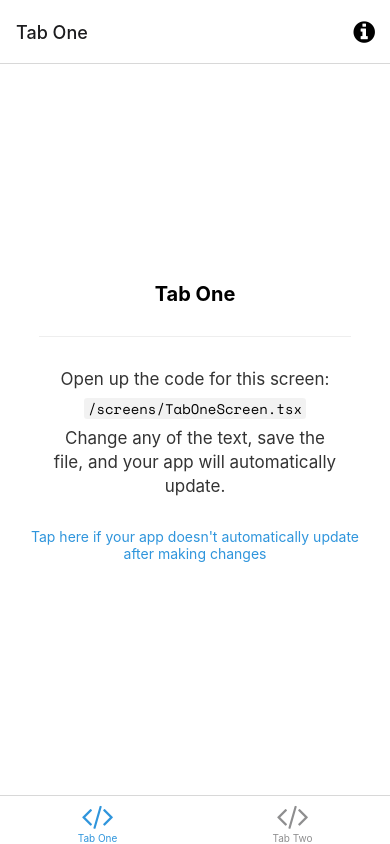
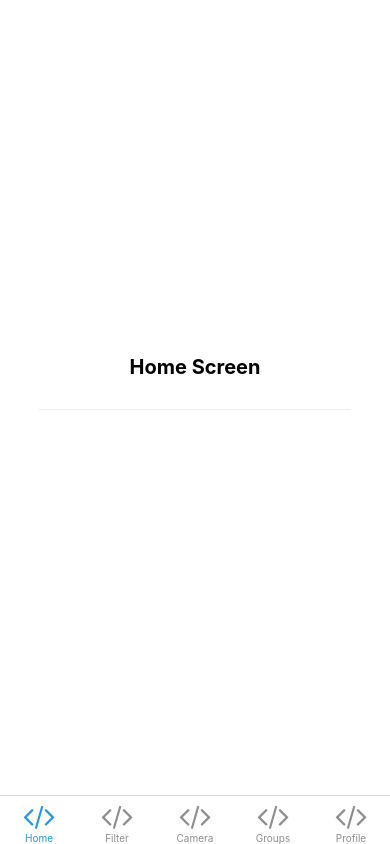
Before and after one commit to jeffzhou02/SpotAFriend, a React Native app: screen /Home in a window 390 px wide. Built offline with nearby package versions, Linux system fonts and the light colour scheme; what @ui-kitten/components, expo-linking would draw is missing.

Commit message:
Nathan navbar (#9)
* updated README

* updated packages to include ui kitten

* rough working navbar

* updated packages

```diff
--- a/navigation/LinkingConfiguration.ts
+++ b/navigation/LinkingConfiguration.ts
@@ -15,19 +15,34 @@ const linking: LinkingOptions<RootStackParamList> = {
     screens: {
       Root: {
         screens: {
-          TabOne: {
+          Home: {
             screens: {
-              TabOneScreen: 'one',
+              HomeScreen: 'Home',
             },
           },
-          TabTwo: {
+          Filter: {
             screens: {
-              TabTwoScreen: 'two',
+              FilterScreen: 'Filter',
+            },
+          },
+          Camera: {
+            screens: {
+              GroupScreen: 'Camera',
+            },
+          },
+          Group: {
+            screens: {
+              GroupScreen: 'Group',
+            },
+          },
+          Profile: {
+            screens: {
+              ProfileScreen: 'Profile',
             },
           },
         },
       },
-      Modal: 'modal',
+      Modal: 'camera',
       NotFound: '*',
     },
   },
--- a/navigation/index.tsx
+++ b/navigation/index.tsx
@@ -12,12 +12,14 @@ import { ColorSchemeName, Pressable } from 'react-native';
 
 import Colors from '../constants/Colors';
 import useColorScheme from '../hooks/useColorScheme';
-import ModalScreen from '../screens/ModalScreen';
+import CameraScreen from '../screens/CameraScreen';
 import NotFoundScreen from '../screens/NotFoundScreen';
-import TabOneScreen from '../screens/TabOneScreen';
-import TabTwoScreen from '../screens/TabTwoScreen';
+import HomeScreen from '../screens/HomeScreen';
+import FilterScreen from '../screens/FilterScreen';
 import { RootStackParamList, RootTabParamList, RootTabScreenProps } from '../types';
 import LinkingConfiguration from './LinkingConfiguration';
+import GroupScreen from '../screens/GroupScreen';
+import ProfileScreen from '../screens/ProfileScreen';
 
 export default function Navigation({ colorScheme }: { colorScheme: ColorSchemeName }) {
   return (
@@ -41,7 +43,7 @@ function RootNavigator() {
       <Stack.Screen name="Root" component={BottomTabNavigator} options={{ headerShown: false }} />
       <Stack.Screen name="NotFound" component={NotFoundScreen} options={{ title: 'Oops!' }} />
       <Stack.Group screenOptions={{ presentation: 'modal' }}>
-        <Stack.Screen name="Modal" component={ModalScreen} />
+        <Stack.Screen name="Modal" component={CameraScreen} />
       </Stack.Group>
     </Stack.Navigator>
   );
@@ -58,37 +60,52 @@ function BottomTabNavigator() {
 
   return (
     <BottomTab.Navigator
-      initialRouteName="TabOne"
+      initialRouteName="Home"
       screenOptions={{
         tabBarActiveTintColor: Colors[colorScheme].tint,
       }}>
       <BottomTab.Screen
-        name="TabOne"
-        component={TabOneScreen}
-        options={({ navigation }: RootTabScreenProps<'TabOne'>) => ({
-          title: 'Tab One',
+        name="Home"
+        component={HomeScreen}
+        options={({ navigation }: RootTabScreenProps<'Home'>) => ({
+          title: 'Home',
+          headerShown: false,
           tabBarIcon: ({ color }) => <TabBarIcon name="code" color={color} />,
-          headerRight: () => (
-            <Pressable
-              onPress={() => navigation.navigate('Modal')}
-              style={({ pressed }) => ({
-                opacity: pressed ? 0.5 : 1,
-              })}>
-              <FontAwesome
-                name="info-circle"
-                size={25}
-                color={Colors[colorScheme].text}
-                style={{ marginRight: 15 }}
-              />
-            </Pressable>
-          ),
         })}
       />
       <BottomTab.Screen
-        name="TabTwo"
-        component={TabTwoScreen}
+        name="Filter"
+        component={FilterScreen}
         options={{
-          title: 'Tab Two',
+          title: 'Filter',
+          headerShown: false,
+          tabBarIcon: ({ color }) => <TabBarIcon name="code" color={color} />,
+        }}
+      />
+      <BottomTab.Screen
+        name="Camera"
+        component={CameraScreen}
+        options={{
+          title: 'Camera',
+          headerShown: false,
+          tabBarIcon: ({ color }) => <TabBarIcon name="code" color={color} />,
+        }}
+      />
+      <BottomTab.Screen
+        name="Group"
+        component={GroupScreen}
+        options={{
+          title: 'Groups',
+          headerShown: false,
+          tabBarIcon: ({ color }) => <TabBarIcon name="code" color={color} />,
+        }}
+      />
+      <BottomTab.Screen
+        name="Profile"
+        component={ProfileScreen}
+        options={{
+          title: 'Profile',
+          headerShown: false,
           tabBarIcon: ({ color }) => <TabBarIcon name="code" color={color} />,
         }}
       />
--- a/package.json
+++ b/package.json
@@ -22,6 +22,7 @@
     "@ui-kitten/components": "^5.1.2",
     "expo": "~44.0.0",
     "expo-asset": "~8.4.4",
+    "expo-cli": "5.4.3",
     "expo-constants": "~13.0.0",
     "expo-font": "~10.0.4",
     "expo-linking": "~3.0.0",
@@ -30,7 +31,7 @@
     "expo-web-browser": "~10.1.0",
     "react": "^18.1.0",
     "react-dom": "^18.1.0",
-    "react-native": "0.64.3",
+    "react-native": "0.68",
     "react-native-safe-area-context": "3.3.2",
     "react-native-screens": "~3.10.1",
     "react-native-svg": "12.1.1",
--- a/screens/TabTwoScreen.tsx
+++ b/screens/CameraScreen.tsx
@@ -1,14 +1,13 @@
 import { StyleSheet } from 'react-native';
 
-import EditScreenInfo from '../components/EditScreenInfo';
 import { Text, View } from '../components/Themed';
+import { RootTabScreenProps } from '../types';
 
-export default function TabTwoScreen() {
+export default function CameraScreen({ navigation }: RootTabScreenProps<'Camera'>) {
   return (
     <View style={styles.container}>
-      <Text style={styles.title}>Tab Two</Text>
+      <Text style={styles.title}>Camera Screen</Text>
       <View style={styles.separator} lightColor="#eee" darkColor="rgba(255,255,255,0.1)" />
-      <EditScreenInfo path="/screens/TabTwoScreen.tsx" />
     </View>
   );
 }
--- /dev/null
+++ b/screens/FilterScreen.tsx
@@ -0,0 +1,30 @@
+import { StyleSheet } from 'react-native';
+
+import { Text, View } from '../components/Themed';
+import { RootTabScreenProps } from '../types';
+
+export default function FilterScreen({ navigation }: RootTabScreenProps<'Filter'>) {
+  return (
+    <View style={styles.container}>
+      <Text style={styles.title}>Filter Screen</Text>
+      <View style={styles.separator} lightColor="#eee" darkColor="rgba(255,255,255,0.1)" />
+    </View>
+  );
+}
+
+const styles = StyleSheet.create({
+  container: {
+    flex: 1,
+    alignItems: 'center',
+    justifyContent: 'center',
+  },
+  title: {
+    fontSize: 20,
+    fontWeight: 'bold',
+  },
+  separator: {
+    marginVertical: 30,
+    height: 1,
+    width: '80%',
+  },
+});
--- a/screens/ModalScreen.tsx
+++ b/screens/GroupScreen.tsx
@@ -1,18 +1,13 @@
-import { StatusBar } from 'expo-status-bar';
-import { Platform, StyleSheet } from 'react-native';
+import { StyleSheet } from 'react-native';
 
-import EditScreenInfo from '../components/EditScreenInfo';
 import { Text, View } from '../components/Themed';
+import { RootTabScreenProps } from '../types';
 
-export default function ModalScreen() {
+export default function GroupScreen({ navigation }: RootTabScreenProps<'Group'>) {
   return (
     <View style={styles.container}>
-      <Text style={styles.title}>Modal</Text>
+      <Text style={styles.title}>Group Screen</Text>
       <View style={styles.separator} lightColor="#eee" darkColor="rgba(255,255,255,0.1)" />
-      <EditScreenInfo path="/screens/ModalScreen.tsx" />
-
-      {/* Use a light status bar on iOS to account for the black space above the modal */}
-      <StatusBar style={Platform.OS === 'ios' ? 'light' : 'auto'} />
     </View>
   );
 }
--- /dev/null
+++ b/screens/HomeScreen.tsx
@@ -0,0 +1,30 @@
+import { StyleSheet } from 'react-native';
+
+import { Text, View } from '../components/Themed';
+import { RootTabScreenProps } from '../types';
+
+export default function HomeScreen({ navigation }: RootTabScreenProps<'Home'>) {
+  return (
+    <View style={styles.container}>
+      <Text style={styles.title}>Home Screen</Text>
+      <View style={styles.separator} lightColor="#eee" darkColor="rgba(255,255,255,0.1)" />
+    </View>
+  );
+}
+
+const styles = StyleSheet.create({
+  container: {
+    flex: 1,
+    alignItems: 'center',
+    justifyContent: 'center',
+  },
+  title: {
+    fontSize: 20,
+    fontWeight: 'bold',
+  },
+  separator: {
+    marginVertical: 30,
+    height: 1,
+    width: '80%',
+  },
+});
--- a/screens/TabOneScreen.tsx
+++ b/screens/ProfileScreen.tsx
@@ -1,15 +1,13 @@
 import { StyleSheet } from 'react-native';
 
-import EditScreenInfo from '../components/EditScreenInfo';
 import { Text, View } from '../components/Themed';
 import { RootTabScreenProps } from '../types';
 
-export default function TabOneScreen({ navigation }: RootTabScreenProps<'TabOne'>) {
+export default function ProfileScreen({ navigation }: RootTabScreenProps<'Profile'>) {
   return (
     <View style={styles.container}>
-      <Text style={styles.title}>Tab One</Text>
+      <Text style={styles.title}>Profile Screen</Text>
       <View style={styles.separator} lightColor="#eee" darkColor="rgba(255,255,255,0.1)" />
-      <EditScreenInfo path="/screens/TabOneScreen.tsx" />
     </View>
   );
 }
```
Also changed, not shown: types.tsx (+5 -2 lines), 2 other files (tests, documents, lock files or other folders).
